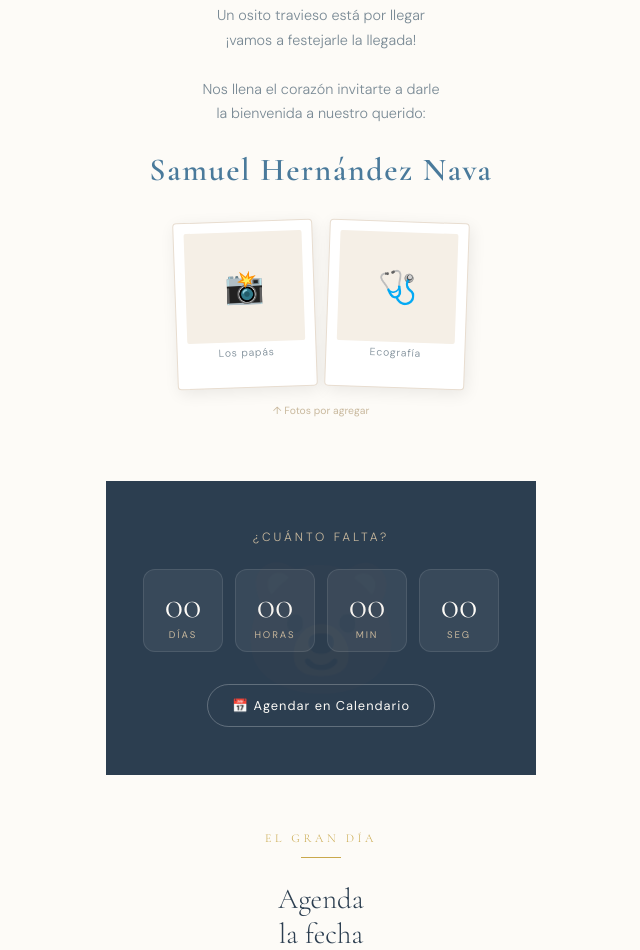
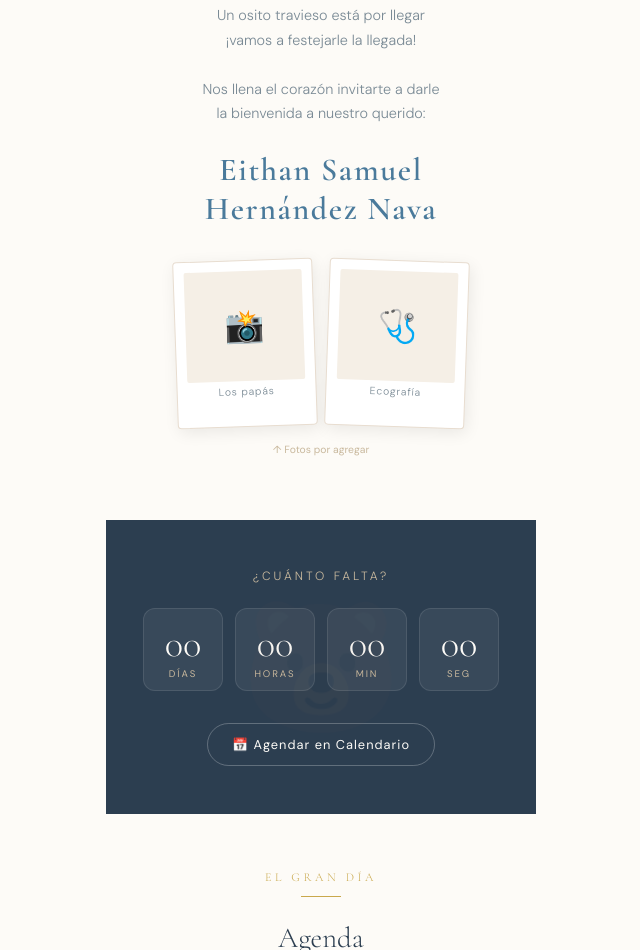
Before and after one commit to vazquezfavio8-arch/baby-shower-samuel, a plain HTML site: page index.html in a window 1280 px wide. Shown: the part 1049-1999 px from the top of the page, without its empty margins (319-959 px from the left). Drawn offline with nearby package versions, Linux system fonts and the light colour scheme.

Commit message:
Update index.html

```diff
--- a/index.html
+++ b/index.html
@@ -3,7 +3,7 @@
 <head>
 <meta charset="UTF-8">
 <meta name="viewport" content="width=device-width, initial-scale=1.0, maximum-scale=1.0">
-<title>Baby Shower · Samuel Hernández Nava</title>
+<title>Baby Shower ·Eithan Samuel Hernández Nava</title>
 <link rel="preconnect" href="https://fonts.googleapis.com">
 <link rel="preconnect" href="https://fonts.gstatic.com" crossorigin>
 <link href="https://fonts.googleapis.com/css2?family=Cormorant+Garamond:ital,wght@0,300;0,400;0,600;1,300;1,400&family=DM+Sans:wght@300;400;500&display=swap" rel="stylesheet">
@@ -727,7 +727,7 @@
     la bienvenida a nuestro querido:
   </p>
 
-  <p class="nombre-bebe fade-in">Samuel Hernández Nava</p>
+  <p class="nombre-bebe fade-in">Eithan Samuel Hernández Nava</p>
 
   <div class="polaroid-row fade-in">
     <div class="polaroid">
```
